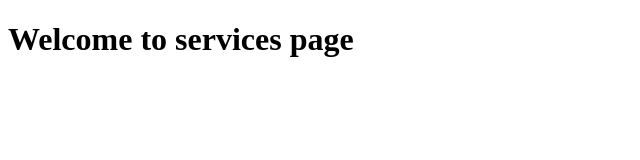
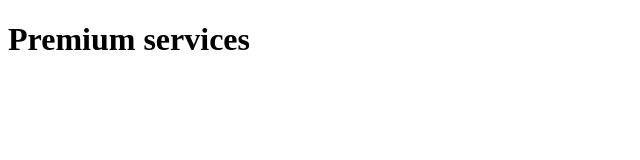
Before and after one commit to F3anny/gym-git-basics, a plain HTML site: page services.html in a window 1280 px wide. Shown: the whole page, without its empty margins (0-640 px from the left). Drawn offline with Linux system fonts and the light colour scheme.

Commit message:
feat:update services heading

```diff
--- a/services.html
+++ b/services.html
@@ -6,6 +6,6 @@
     <title>Document</title>
 </head>
 <body>
-    <h1>Welcome to services page</h1>
+    <h1>Premium services</h1>
 </body>
 </html>
```
